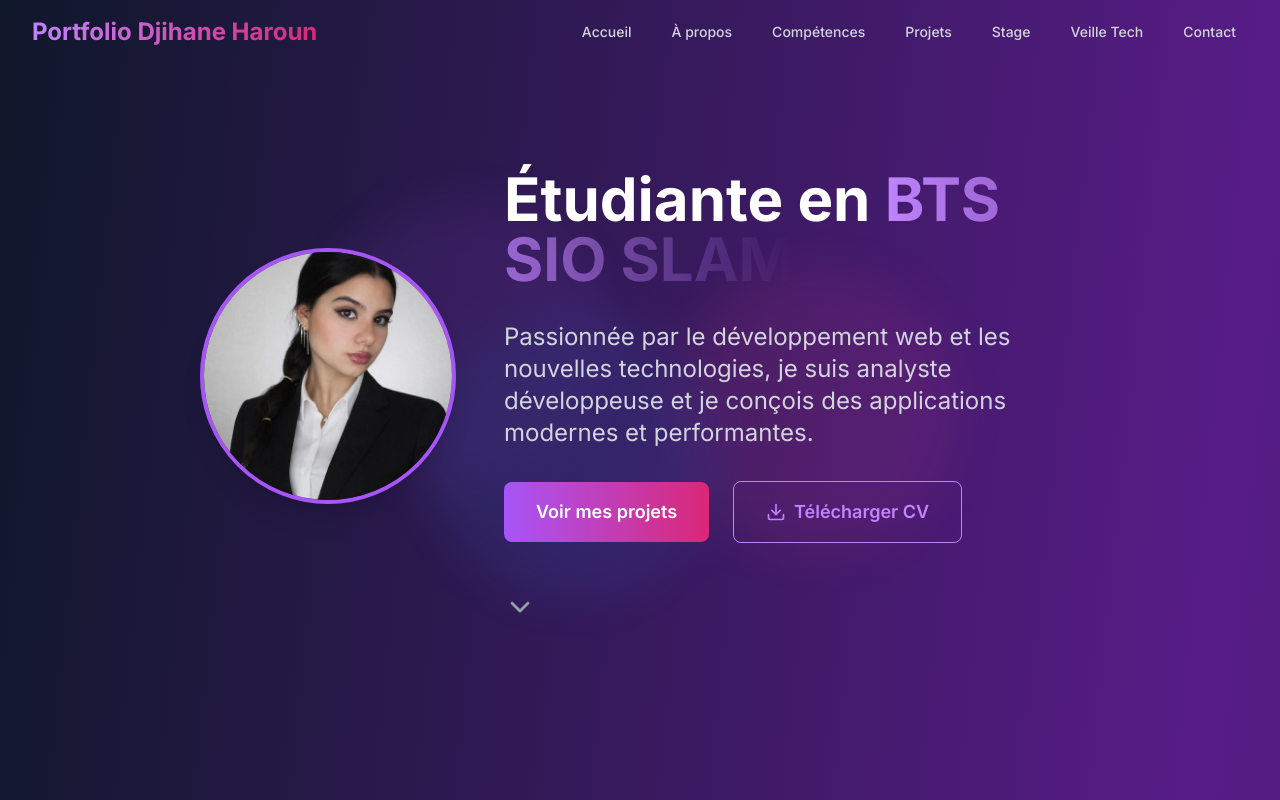
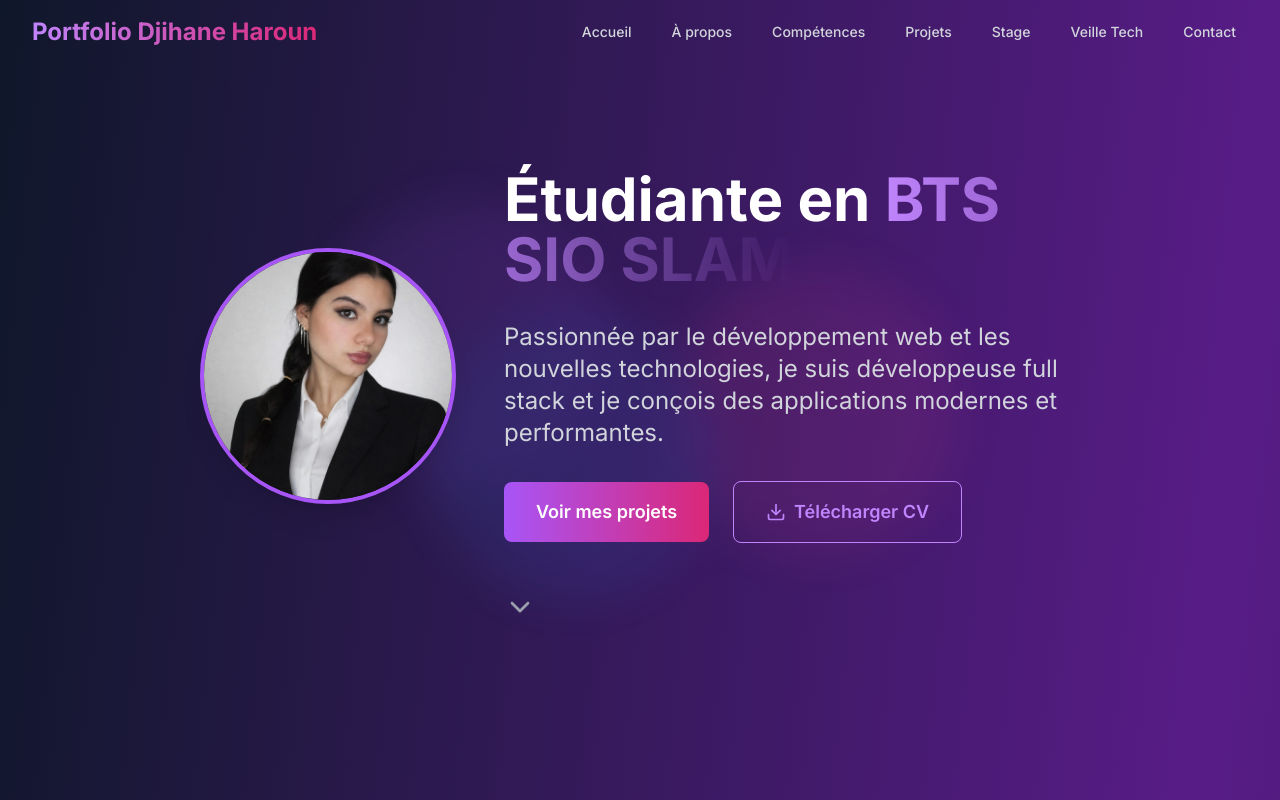
Before and after one commit to Jiane77/portfolio-bts-sio, a React (Vite) app: page / in a window 1280 px wide. Shown: the top 800 px of the page. Built offline with nearby package versions, Linux system fonts and the light colour scheme.

Commit message:
Change the content

```diff
--- a/src/assets/components/hero.tsx
+++ b/src/assets/components/hero.tsx
@@ -49,7 +49,7 @@ const Hero = () => {
 
             <p className="text-lg sm:text-xl md:text-2xl text-gray-300">
               Passionnée par le développement web et les nouvelles technologies,
-              je suis analyste développeuse et je conçois des applications modernes
+              je suis développeuse full stack et je conçois des applications modernes
               et performantes.
             </p>
 
```
